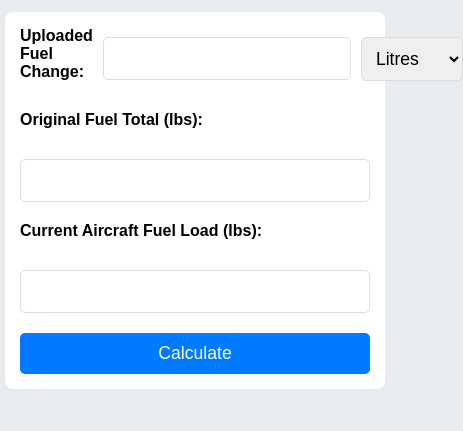
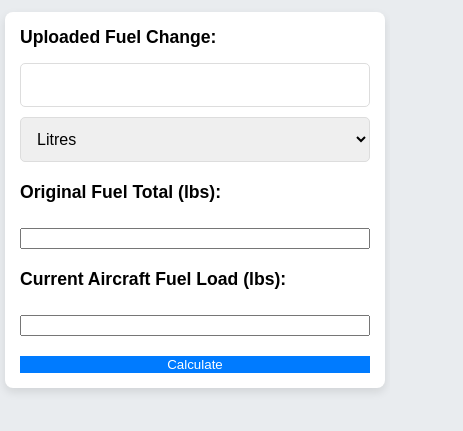
Before and after one commit to tyreldelrosario/Fuel-Verification, a plain HTML site: page index.html in a window 390 px wide. Shown: the part 61-492 px from the top of the page, 463 px wide, since content can reach past the window. Drawn offline with Linux system fonts and the light colour scheme.

Commit message:
Update styles.css

```diff
--- a/styles.css
+++ b/styles.css
@@ -33,22 +33,30 @@ form {
 
 label {
     font-size: 1.1em;
-    margin-bottom: 10px;
+    margin-bottom: 5px;
     font-weight: bold;
     text-align: left;
 }
 
-input, select, button {
+/* Adjust uploaded fuel change label and input fields */
+.fuel-change-container {
+    display: flex;
+    flex-direction: column; /* Stack the label and input vertically */
+    gap: 10px;
+    width: 100%;
+}
+
+.fuel-change-container input,
+.fuel-change-container select {
     font-size: 1em;
     padding: 12px;
     border-radius: 5px;
     border: 1px solid #ddd;
     width: 100%;
     box-sizing: border-box;
-    transition: transform 0.2s ease; /* Prevent zooming when focused */
 }
 
-input:focus, select:focus, button:focus {
+input:focus, select:focus {
     outline: none;
     transform: scale(1); /* Prevent zooming on input focus */
 }
@@ -73,19 +81,6 @@ button:hover {
     color: #333;
 }
 
-/* New layout for fuel change and unit selection */
-.fuel-change-container {
-    display: flex;
-    align-items: center;
-    gap: 10px;
-    width: 100%;
-}
-
-.fuel-change-container input,
-.fuel-change-container select {
-    width: auto; /* Allow input and select to adjust width based on content */
-}
-
 /* iPhone and small screen optimizations */
 @media (max-width: 600px) {
     body {
@@ -101,19 +96,3 @@ button:hover {
     form {
         padding: 15px;
         border-radius: 8px;
-        box-shadow: none;
-    }
-
-    label {
-        font-size: 1em;
-    }
-
-    input, select, button {
-        font-size: 1.1em;
-        padding: 10px;
-    }
-
-    #result p {
-        font-size: 1em;
-    }
-}
```
